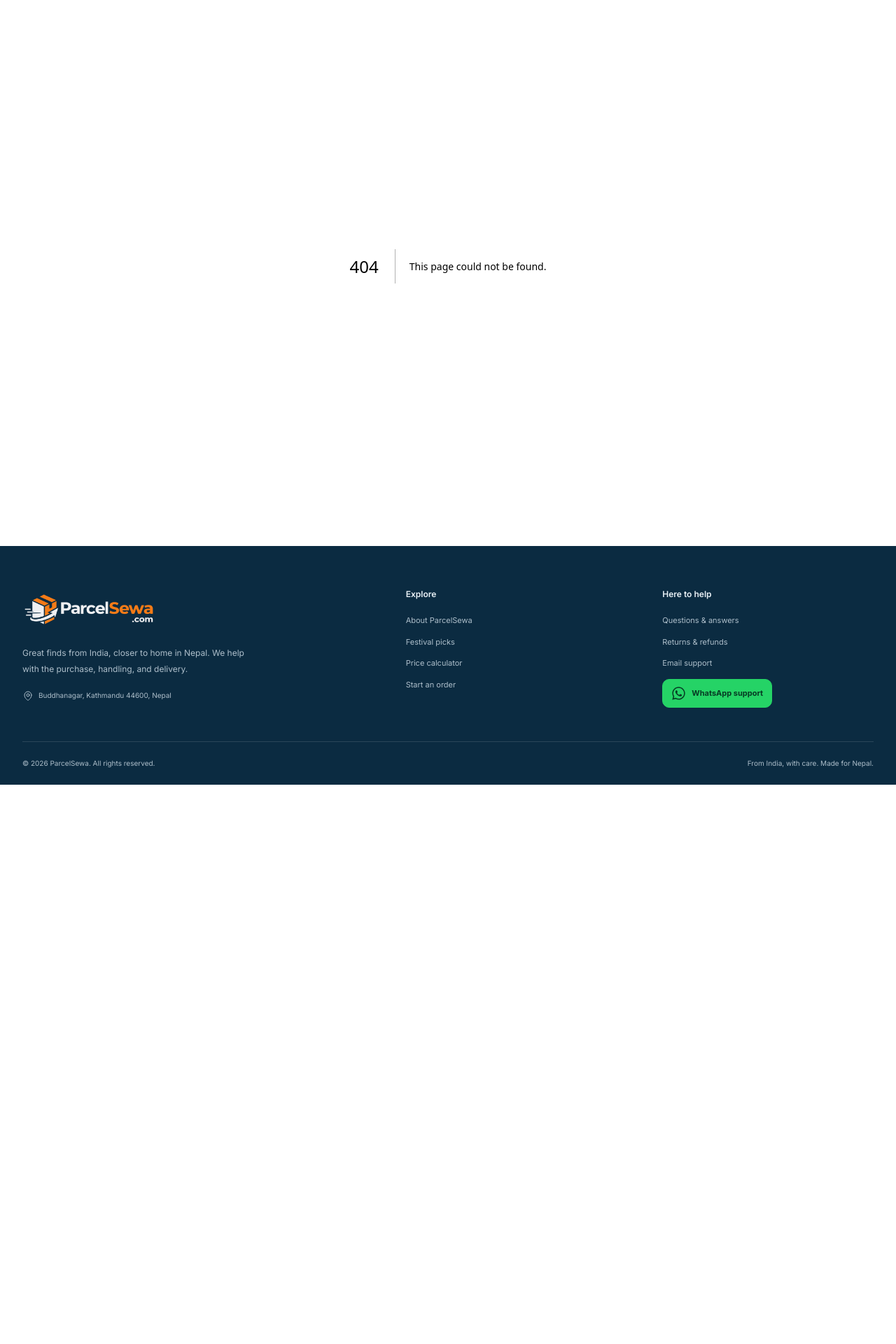
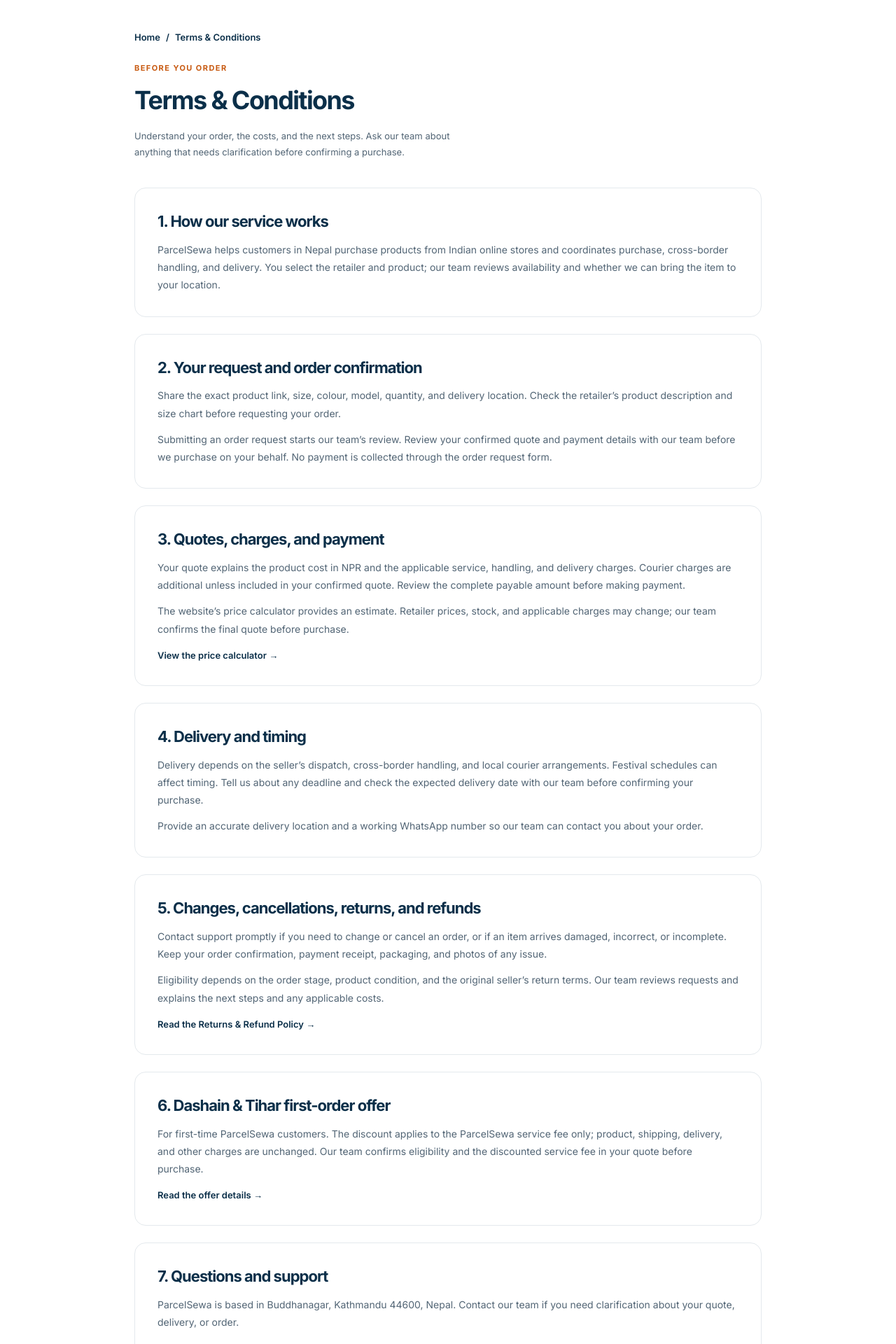
Before and after one commit to bhol2266/ParcelSewa, a Next.js app: page /terms in a window 1280 px wide. Before the commit this address had no page. Shown: the part 100-2020 px from the top of the page at 70% size. Before the commit the page ends 1221 px from the top, so only its background shows below. Built offline with nearby package versions, Linux system fonts and the light colour scheme.

Commit message:
Restore accessible Terms and Conditions page and links

```diff
--- a/app/storefront.css
+++ b/app/storefront.css
@@ -201,6 +201,8 @@
 .order-offer-panel > p:not(.eyebrow) { font-size: 10px; color: var(--store-text); margin-top: 12px; }
 .order-offer-panel > a { display: inline-flex; font-size: 10px; font-weight: 550; margin-top: 10px; }
 .inner-page { padding-block: 60px 80px; }
+.terms-page > section > h2 { font-size: 22px; line-height: 1.4; }
+.terms-page > section > .small-note { font-size: 14px; line-height: 1.8; }
 .closed-notice { padding-block: 120px; text-align: center; }
 .closed-notice h1 { font-size: 40px; }
 .closed-notice p { margin-block: 20px; }
--- /dev/null
+++ b/app/terms/page.tsx
@@ -0,0 +1,65 @@
+import type { Metadata } from "next";
+import Link from "next/link";
+import WhatsAppLink from "@/components/WhatsAppLink";
+import { festivalCampaign } from "@/lib/storefront";
+
+export const metadata: Metadata = {
+  title: "Terms & Conditions | ParcelSewa",
+  description: "Read how ParcelSewa order requests, confirmed quotes, delivery, returns, and first-order offers work before you shop.",
+};
+
+export default function TermsPage() {
+  return (
+    <article className="storefront page-container inner-page max-w-4xl terms-page">
+      <nav className="text-link mb-6" aria-label="Breadcrumb"><Link href="/">Home</Link><span aria-hidden="true">/</span><span>Terms &amp; Conditions</span></nav>
+      <header className="mb-10">
+        <p className="eyebrow">Before you order</p>
+        <h1 className="text-3xl sm:text-4xl font-bold mb-5">Terms &amp; Conditions</h1>
+        <p className="section-description">Understand your order, the costs, and the next steps. Ask our team about anything that needs clarification before confirming a purchase.</p>
+      </header>
+
+      <section className="surface-panel mb-6" aria-labelledby="terms-service">
+        <h2 id="terms-service" className="text-xl font-semibold mb-3">1. How our service works</h2>
+        <p className="small-note">ParcelSewa helps customers in Nepal purchase products from Indian online stores and coordinates purchase, cross-border handling, and delivery. You select the retailer and product; our team reviews availability and whether we can bring the item to your location.</p>
+      </section>
+
+      <section className="surface-panel mb-6" aria-labelledby="terms-order">
+        <h2 id="terms-order" className="text-xl font-semibold mb-3">2. Your request and order confirmation</h2>
+        <p className="small-note">Share the exact product link, size, colour, model, quantity, and delivery location. Check the retailer’s product description and size chart before requesting your order.</p>
+        <p className="small-note mt-3">Submitting an order request starts our team’s review. Review your confirmed quote and payment details with our team before we purchase on your behalf. No payment is collected through the order request form.</p>
+      </section>
+
+      <section className="surface-panel mb-6" aria-labelledby="terms-cost">
+        <h2 id="terms-cost" className="text-xl font-semibold mb-3">3. Quotes, charges, and payment</h2>
+        <p className="small-note">Your quote explains the product cost in NPR and the applicable service, handling, and delivery charges. Courier charges are additional unless included in your confirmed quote. Review the complete payable amount before making payment.</p>
+        <p className="small-note mt-3">The website’s price calculator provides an estimate. Retailer prices, stock, and applicable charges may change; our team confirms the final quote before purchase.</p>
+        <Link href="/price-calculator" className="text-link mt-4">View the price calculator →</Link>
+      </section>
+
+      <section className="surface-panel mb-6" aria-labelledby="terms-delivery">
+        <h2 id="terms-delivery" className="text-xl font-semibold mb-3">4. Delivery and timing</h2>
+        <p className="small-note">Delivery depends on the seller’s dispatch, cross-border handling, and local courier arrangements. Festival schedules can affect timing. Tell us about any deadline and check the expected delivery date with our team before confirming your purchase.</p>
+        <p className="small-note mt-3">Provide an accurate delivery location and a working WhatsApp number so our team can contact you about your order.</p>
+      </section>
+
+      <section className="surface-panel mb-6" aria-labelledby="terms-returns">
+        <h2 id="terms-returns" className="text-xl font-semibold mb-3">5. Changes, cancellations, returns, and refunds</h2>
+        <p className="small-note">Contact support promptly if you need to change or cancel an order, or if an item arrives damaged, incorrect, or incomplete. Keep your order confirmation, payment receipt, packaging, and photos of any issue.</p>
+        <p className="small-note mt-3">Eligibility depends on the order stage, product condition, and the original seller’s return terms. Our team reviews requests and explains the next steps and any applicable costs.</p>
+        <Link href="/returnsPolicy" className="text-link mt-4">Read the Returns &amp; Refund Policy →</Link>
+      </section>
+
+      <section className="surface-panel mb-6" aria-labelledby="terms-offer">
+        <h2 id="terms-offer" className="text-xl font-semibold mb-3">6. Dashain &amp; Tihar first-order offer</h2>
+        <p className="small-note">{festivalCampaign.terms}</p>
+        <Link href="/offers#offer-details" className="text-link mt-4">Read the offer details →</Link>
+      </section>
+
+      <section className="surface-panel" aria-labelledby="terms-contact">
+        <h2 id="terms-contact" className="text-xl font-semibold mb-3">7. Questions and support</h2>
+        <p className="small-note">ParcelSewa is based in Buddhanagar, Kathmandu 44600, Nepal. Contact our team if you need clarification about your quote, delivery, or order.</p>
+        <div className="button-row mt-5"><WhatsAppLink>Ask on WhatsApp</WhatsAppLink><a href="mailto:ukdevelopers007@gmail.com" className="text-link">Email support</a></div>
+      </section>
+    </article>
+  );
+}
--- a/components/Footer.tsx
+++ b/components/Footer.tsx
@@ -15,7 +15,7 @@
         <div className="footer-grid">
           <div className="footer-brand"><Link href="/" aria-label="ParcelSewa home"><BrandLogo surface="dark" className="w-48" /></Link><p>Great finds from India, closer to home in Nepal. We help with the purchase, handling, and delivery.</p><span className="footer-location"><MapPinIcon className="size-4" aria-hidden="true" />Buddhanagar, Kathmandu 44600, Nepal</span></div>
           <div><h2>Explore</h2><Link href="/about">About ParcelSewa</Link><Link href="/offers">Festival picks</Link><Link href="/price-calculator">Price calculator</Link><Link href="/order">Start an order</Link></div>
-          <div><h2>Here to help</h2><Link href="/faqs">Questions & answers</Link><Link href="/returnsPolicy">Returns & refunds</Link><a href="mailto:ukdevelopers007@gmail.com">Email support</a><WhatsAppLink>WhatsApp support</WhatsAppLink></div>
+          <div><h2>Here to help</h2><Link href="/faqs">Questions & answers</Link><Link href="/terms">Terms &amp; Conditions</Link><Link href="/returnsPolicy">Returns & refunds</Link><a href="mailto:ukdevelopers007@gmail.com">Email support</a><WhatsAppLink>WhatsApp support</WhatsAppLink></div>
         </div>
         <div className="footer-bottom"><p>© {new Date().getFullYear()} ParcelSewa. All rights reserved.</p><p>From India, with care. Made for Nepal.</p></div>
       </div>
--- a/components/OrderRequestPage.tsx
+++ b/components/OrderRequestPage.tsx
@@ -72,6 +72,7 @@
           <div className="form-field"><label htmlFor="order-notes">Size, colour, or other notes <span className="font-normal">(optional)</span></label><textarea id="order-notes" name="notes" rows={3} value={notes} onChange={event => setNotes(event.target.value)} placeholder="e.g. Size M, blue. Please check arrival before my festival date." /></div>
           <button type="submit" disabled={loading} className="button-primary">{loading ? "Saving your request…" : "Submit my request"}</button>
           <p className="small-note">Submitting saves your details with ParcelSewa and opens WhatsApp with a prepared message. You’ll need to send that message yourself.</p>
+          <p className="small-note">Before confirming your order, review our <Link href="/terms" className="underline underline-offset-4">Terms &amp; Conditions</Link> and <Link href="/returnsPolicy" className="underline underline-offset-4">Returns &amp; Refund Policy</Link>.</p>
         </form>
       </div>
     </section>
```
Also changed, not shown: 1 other file (tests, documents, lock files or other folders).
